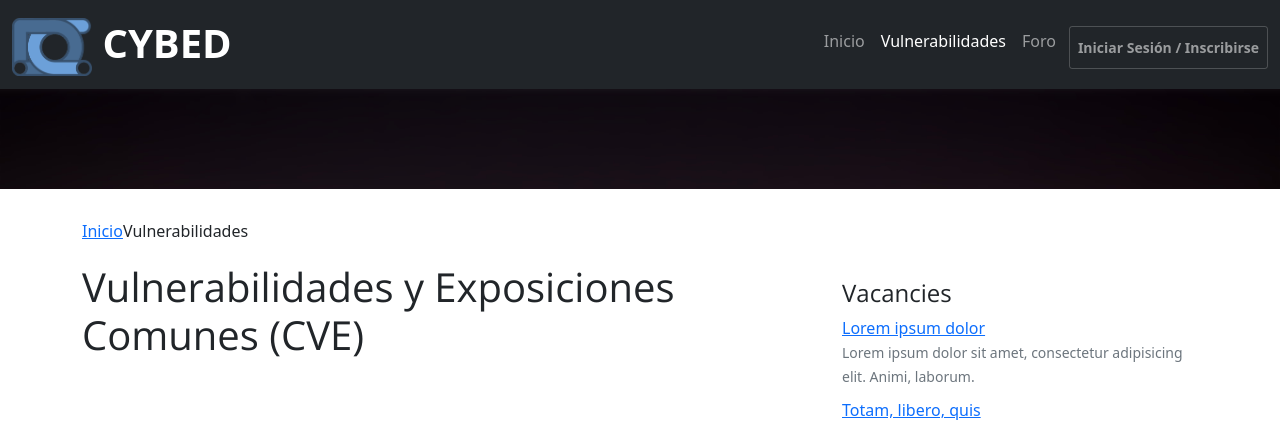
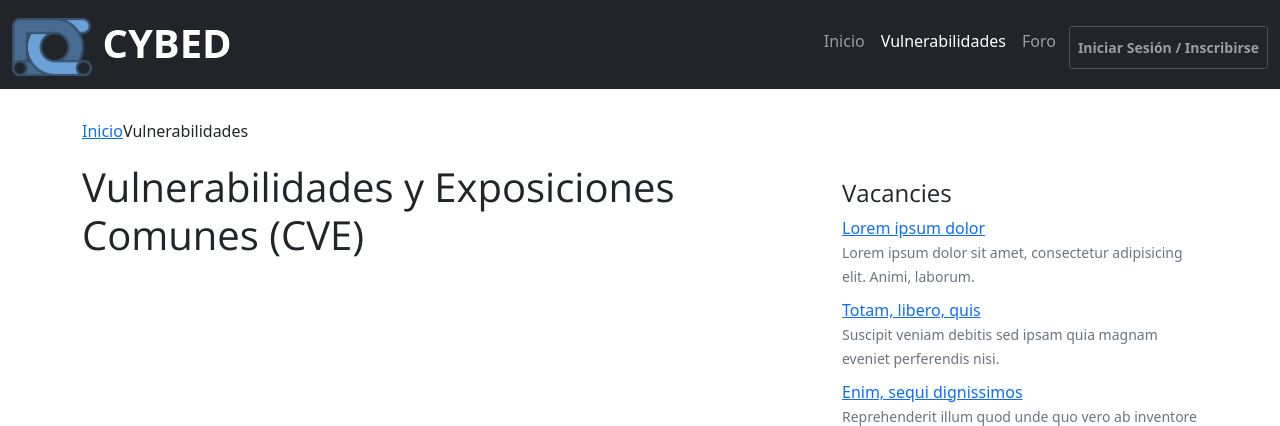
Before and after one commit to Proyecto-Cybed/Cybed-Frontend, a PHP site: page /cve.php in a window 1280 px wide. Shown: the top 426 px of the page. Run offline with PHP 8.4, Linux system fonts and the light colour scheme.

Commit message:
Deleted headers

```diff
--- a/contact.php
+++ b/contact.php
@@ -32,7 +32,6 @@
 	require_once('templates/navbar.php')
 	?>
 
-	<header id="head" class="secondary"></header>
 
 	<!-- container -->
 	<div class="container">
--- a/cve.php
+++ b/cve.php
@@ -30,8 +30,6 @@
 	<?php
 	require_once('templates/navbar.php')
 	?>
-
-	<header id="head" class="secondary"></header>
 
 	<!-- container -->
 	<div class="container">
--- a/forum.php
+++ b/forum.php
@@ -31,9 +31,6 @@
 	<?php
 	require_once('templates/navbar.php')
 	?>
-
-
-	<header id="head" class="secondary"></header>
 
 	<!-- container -->
 	<div class="container">
--- a/login.php
+++ b/login.php
@@ -31,8 +31,6 @@
 	<?php
 	require_once('templates/navbar.php')
 	?>
-
-	<header id="head" class="secondary"></header>
 
 	<!-- container -->
 	<div class="container">
--- a/signup.php
+++ b/signup.php
@@ -31,8 +31,6 @@
     <?php
     require_once('templates/navbar.php')
     ?>
-
-    <header id="head" class="secondary"></header>
 
     <!-- container -->
     <div class="container">
--- a/templates/navbar.php
+++ b/templates/navbar.php
@@ -2,6 +2,7 @@
 $activePage = basename($_SERVER['PHP_SELF'], ".php");
 ?>
 
+<!-- Navbar -->
 <nav class="navbar navbar-expand-lg navbar-dark bg-dark">
 	<div class="container-fluid">
 		<a class="navbar-brand fs-1 fw-bold" href="index.php">
@@ -21,7 +22,4 @@ $activePage = basename($_SERVER['PHP_SELF'], ".php");
 		</div>
 	</div>
 </nav>
-
-
-
-<!-- /.navbar -->
+<!-- /Navbar -->
```
